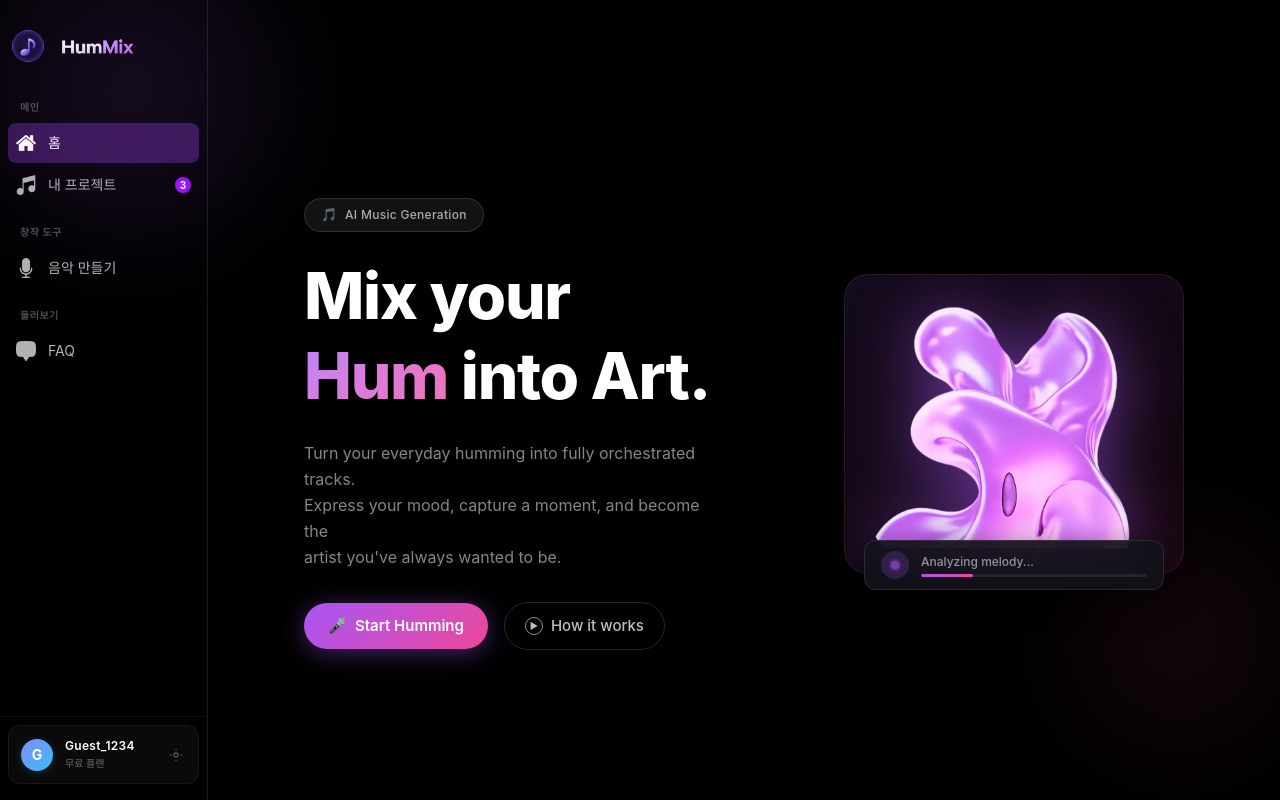
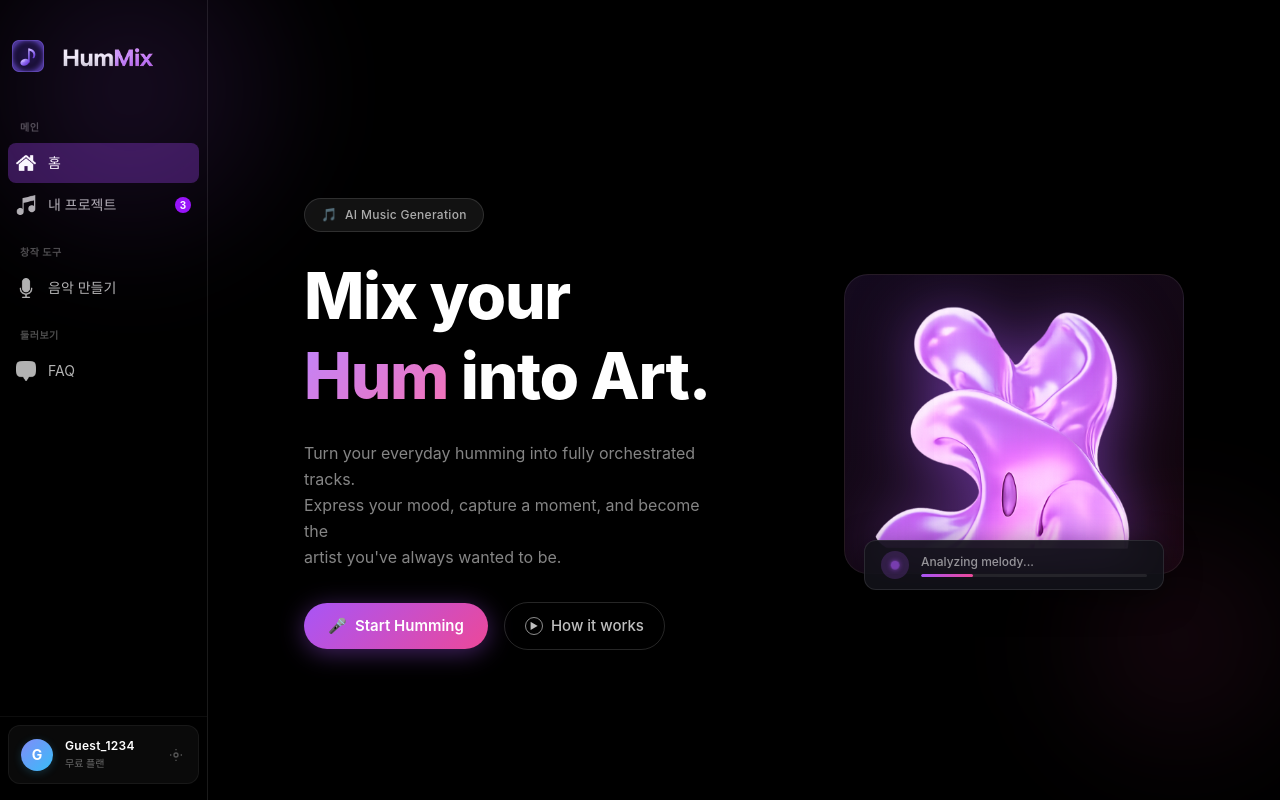
Before and after one commit to Humix-Project/humix-client, a React (Vite) app in the folder humix-project/: page / in a window 1280 px wide. Built offline with nearby package versions, Linux system fonts and the light colour scheme.

Commit message:
fix/logo-sidebar

```diff
--- a/humix-project/src/components/Sidebar.tsx
+++ b/humix-project/src/components/Sidebar.tsx
@@ -53,12 +53,13 @@ export default function Sidebar() {
   };
 
   return (
+    // 전체 사이드바
     <aside
       className={`
         h-screen bg-black flex flex-col shrink-0
         transition-all duration-300 ease-in-out
         border-r border-white/10 select-none
-        ${isOpen ? "w-52" : "w-14"}
+        ${isOpen ? "w-52" : "w-16"}
       `}
     >
       {/* ── 로고 영역 ── */}
@@ -70,19 +71,19 @@ export default function Sidebar() {
         <img
           src="/logo/icon.png"
           alt="HumMix Icon"
-          className="w-8 h-8 rounded-full shrink-0"
+          className="w-8 h-8 rounded-100 shrink-0"
         />
         <span
           className={`
-            text-white font-semibold text-sm whitespace-nowrap
+            whitespace-nowrap
             transition-all duration-300 ease-in-out
             ${isOpen ? "opacity-100 w-auto" : "opacity-0 w-0"}
           `}
         >
           <img
             src="/logo/logo.png"
-            alt="HumMix Text"
-            className="h-15 w-20 object-contain shrink-0"
+            alt="HumMix logo"
+            className="h-20 w-25 object-contain shrink-0"
           />
         </span>
       </div>
```
